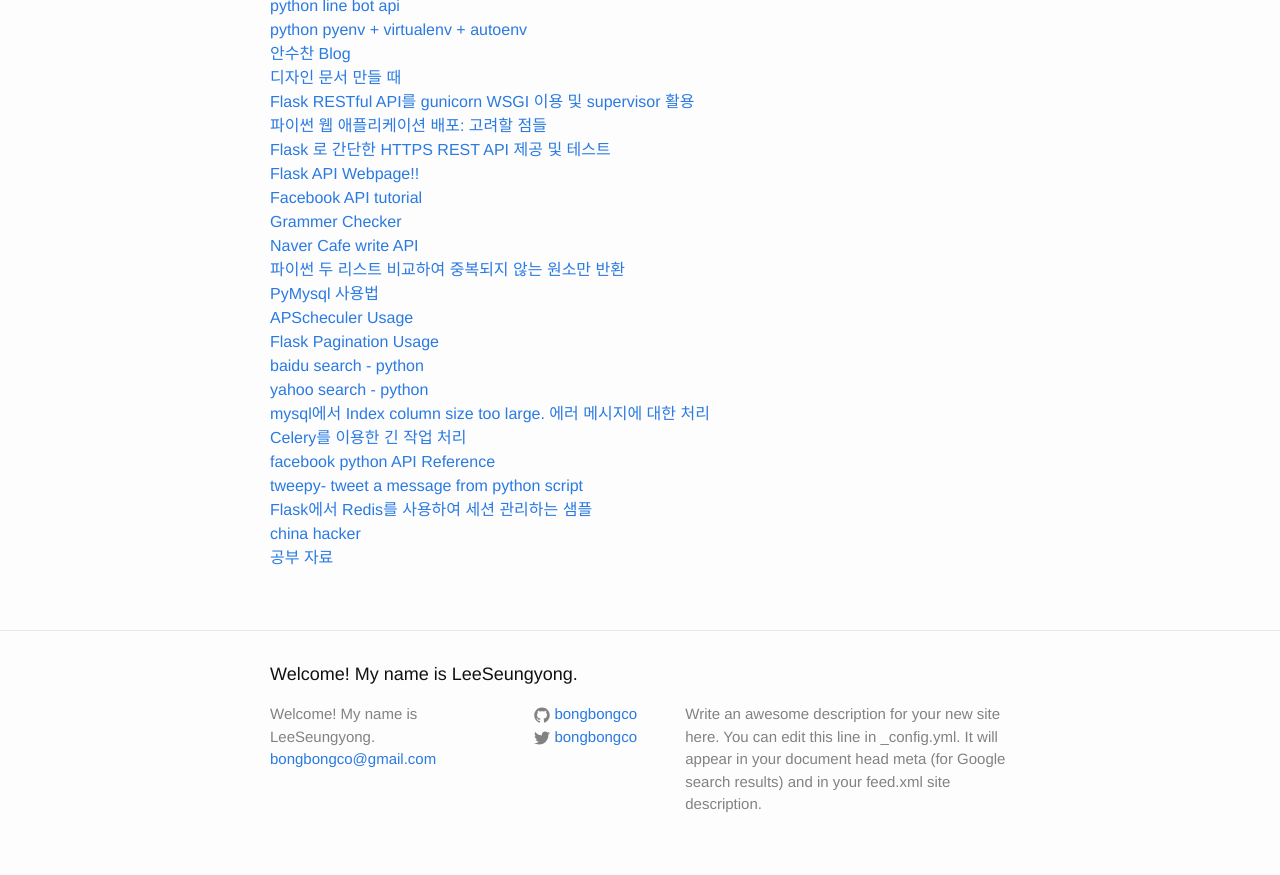
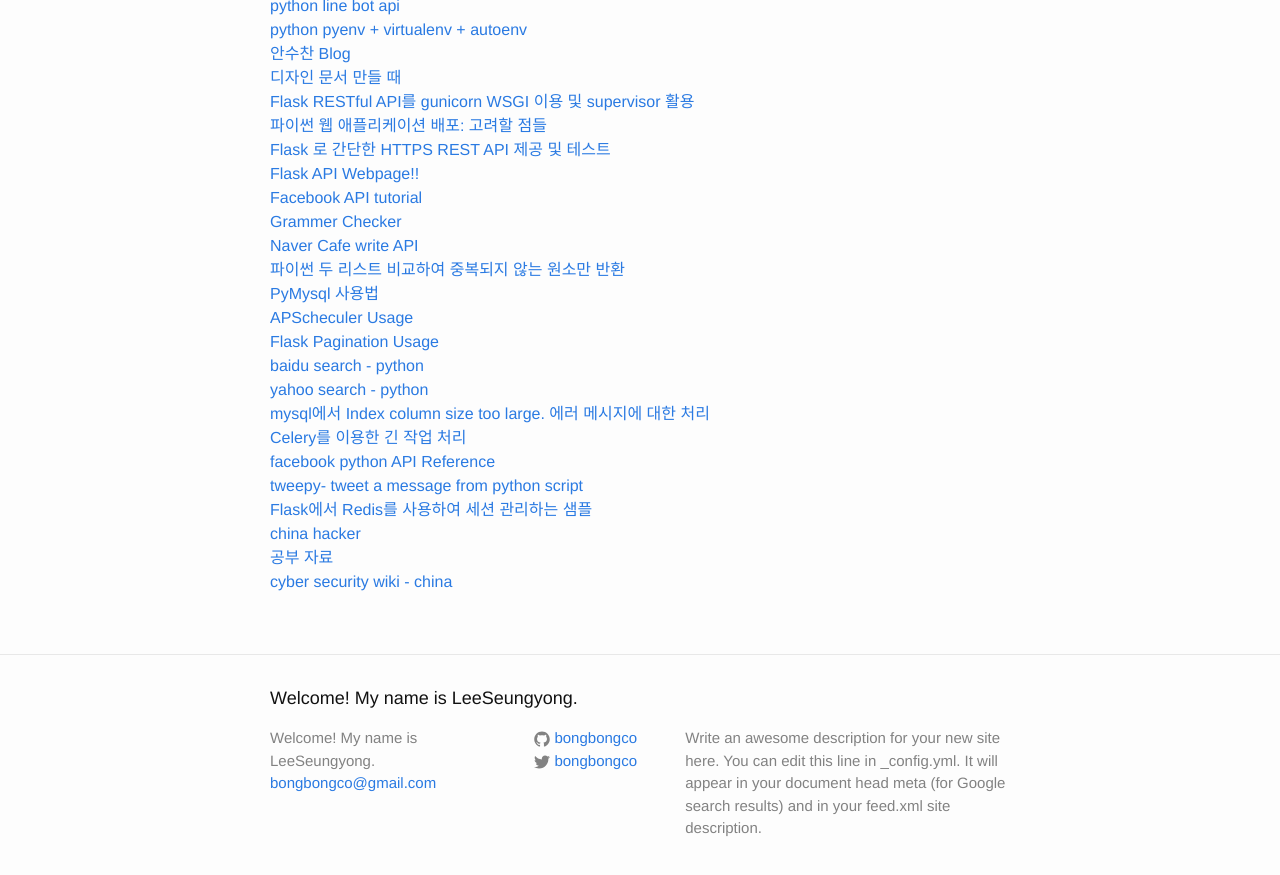
Before and after one commit to LktProgrammer/bongbongco.github.io, a Jekyll site: the page built from _posts/2016-07-22-Website-List.markdown, in a window 1280 px wide and 900 px high, scrolled down 1766 px. Shown: the top 875 px of the window. Built offline with Jekyll 4.4.1, drawn with Linux system fonts in a browser that asks for light colours.

Commit message:
Update 2016-07-22-Website-List.markdown

```diff
--- a/_posts/2016-07-22-Website-List.markdown
+++ b/_posts/2016-07-22-Website-List.markdown
@@ -92,3 +92,4 @@ title: 참고할 웹 사이트들.
 [Flask에서 Redis를 사용하여 세션 관리하는 샘플](http://egloos.zum.com/mcchae/v/11184587)
 [china hacker](https://tennc.github.io/)
 [공부 자료](http://www.diano.kr/index.php?mid=board_optC78)
+[cyber security wiki - china](https://www.sec-wiki.com)
```
